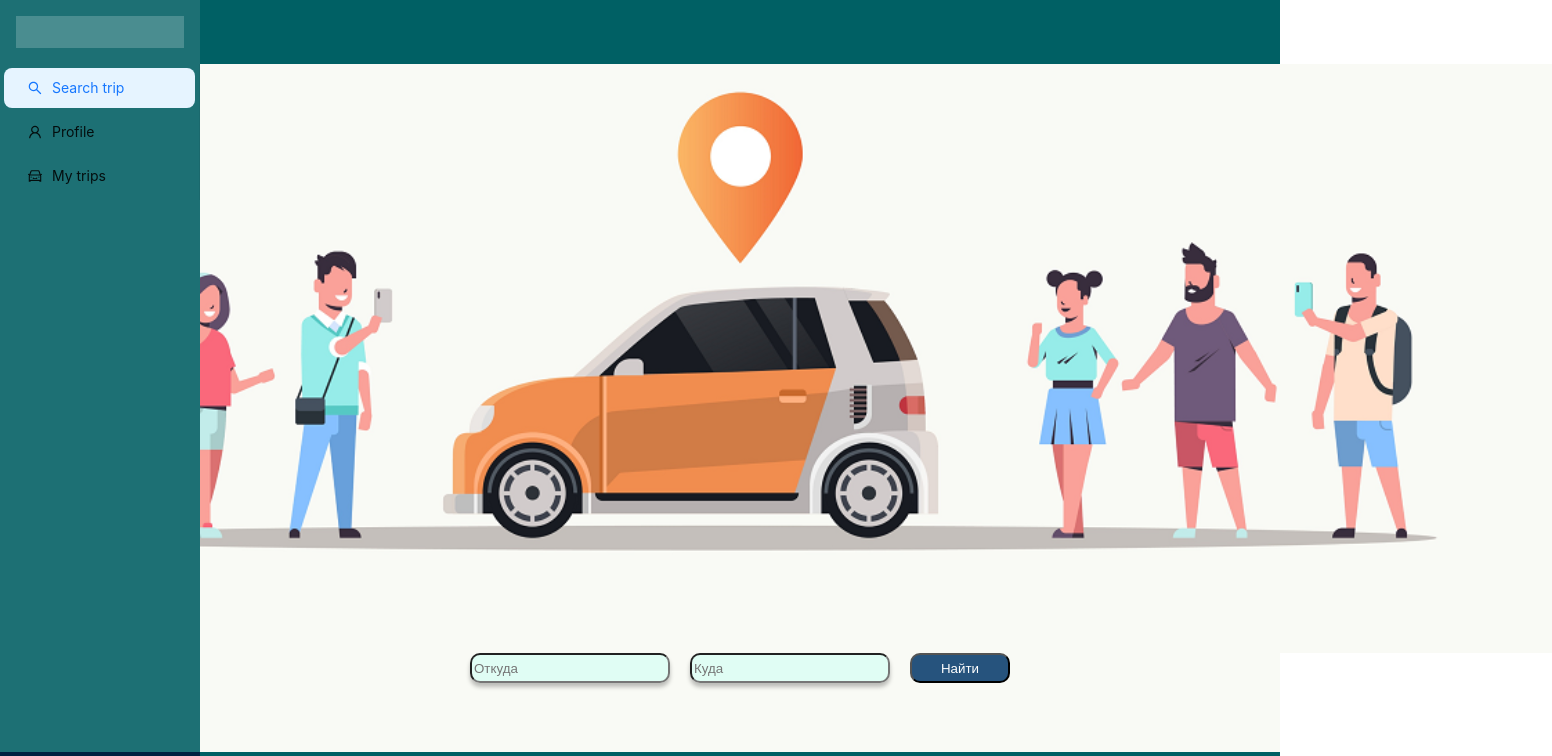
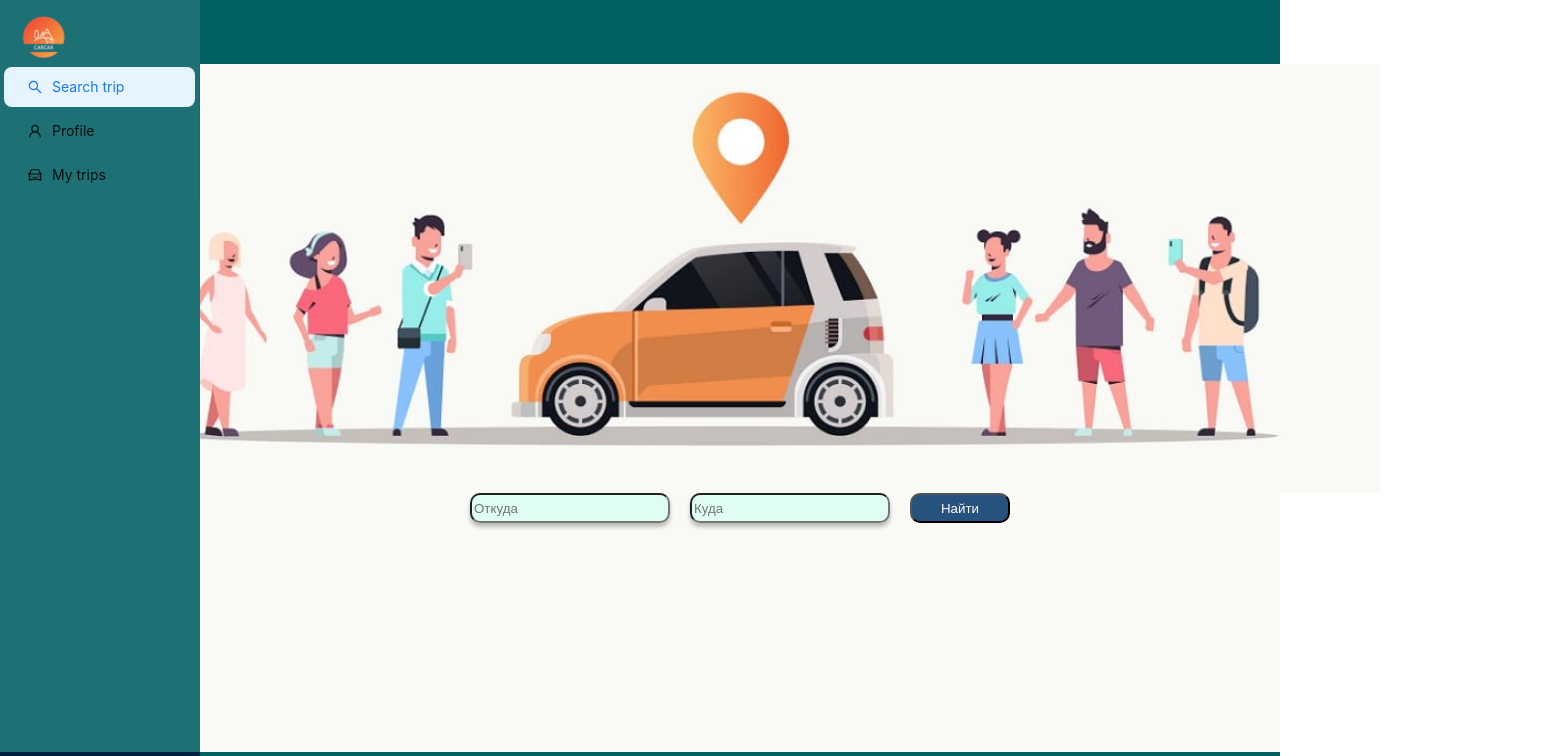
Before and after one commit to sleychez/CarCar, a React (Create React App) app: page /searchTrip in a window 1280 px wide. Shown: the top 756 px of the page, 1552 px wide, since content can reach past the window. Built offline with nearby package versions, Linux system fonts and the light colour scheme.

Commit message:
added logo

```diff
--- a/src/App.module.css
+++ b/src/App.module.css
@@ -3,8 +3,9 @@ background-color: #F9FAF5;
     width: 100%;
 }
 .logo {
-    height: 45px;
-    margin: 16px 200px 0 0
+    height: 50px;
+    margin: 10px 0 0 20px;
+    width: fit-content;
 }
 
 .sider {
--- a/src/App.tsx
+++ b/src/App.tsx
@@ -1,10 +1,7 @@
 import React, { useState } from 'react';
 import {
   CarOutlined,
-  DesktopOutlined,
-  FileOutlined,
-  PieChartOutlined, SearchOutlined,
-  TeamOutlined,
+  SearchOutlined,
   UserOutlined,
 } from '@ant-design/icons';
 import type { MenuProps } from 'antd';
@@ -13,9 +10,10 @@ import {BrowserRouter, Link, Navigate, Route, Routes} from "react-router-dom";
 import SearchTrip from "./pages/SearchTrip/SearchTrip";
 import Profile from "./pages/Profile/Profile";
 import MyTrips from "./pages/MyTrips/MyTrips";
-
+import {ReactComponent as Logo} from "../src/assets/images/logo.svg";
 import style from './App.module.css'
 const { Header, Content, Footer, Sider } = Layout;
+
 
 type MenuItem = Required<MenuProps>['items'][number];
 
@@ -48,7 +46,7 @@ const App: React.FC = () => {
       <BrowserRouter>
       <Layout style={{ minHeight: '100vh' }}>
         <Sider className={style.sider} collapsible collapsed={collapsed} onCollapse={(value) => setCollapsed(value)}>
-          <div style={{ height: 32, margin: 16, background: 'rgba(255, 255, 255, 0.2)' }} />
+          <Logo className={style.logo}/>
           <Menu className={style.menu} theme="light" defaultSelectedKeys={['1']} mode='inline' items={items} />
         </Sider>
         <Layout className="site-layout">
--- a/src/pages/SearchTrip/SearchTrip.tsx
+++ b/src/pages/SearchTrip/SearchTrip.tsx
@@ -1,6 +1,6 @@
 import React, {FC, useState} from 'react';
 import Input from "../../components/Input/Input";
-import {ReactComponent as Background} from '../../assets/images/blabla 2.svg';
+import bg from '../../assets/images/photo_2023-03-19_18-09-11.png';
 
 import style from './SearchTrip.module.css'
 import Button from "../../components/Button/Button";
@@ -11,7 +11,7 @@ const SearchTrip:FC = () => {
 
     return (
         <div className={style.content}>
-            <Background className={style.backgroundImg}/>
+            <img src={bg} className={style.backgroundImg}/>
         <div className={style.inputButton}>
 <Input input={firstInput} setInput={setFirstInput} placeholder={'Откуда'}/>
             <Input input={secondInput} setInput={setSecondInput} placeholder={'Куда'}/>
```
Also changed, not shown: src/assets/images/blabla 2.svg (deleted), src/assets/images/photo_2023-03-19_18-09-11.png (added).
